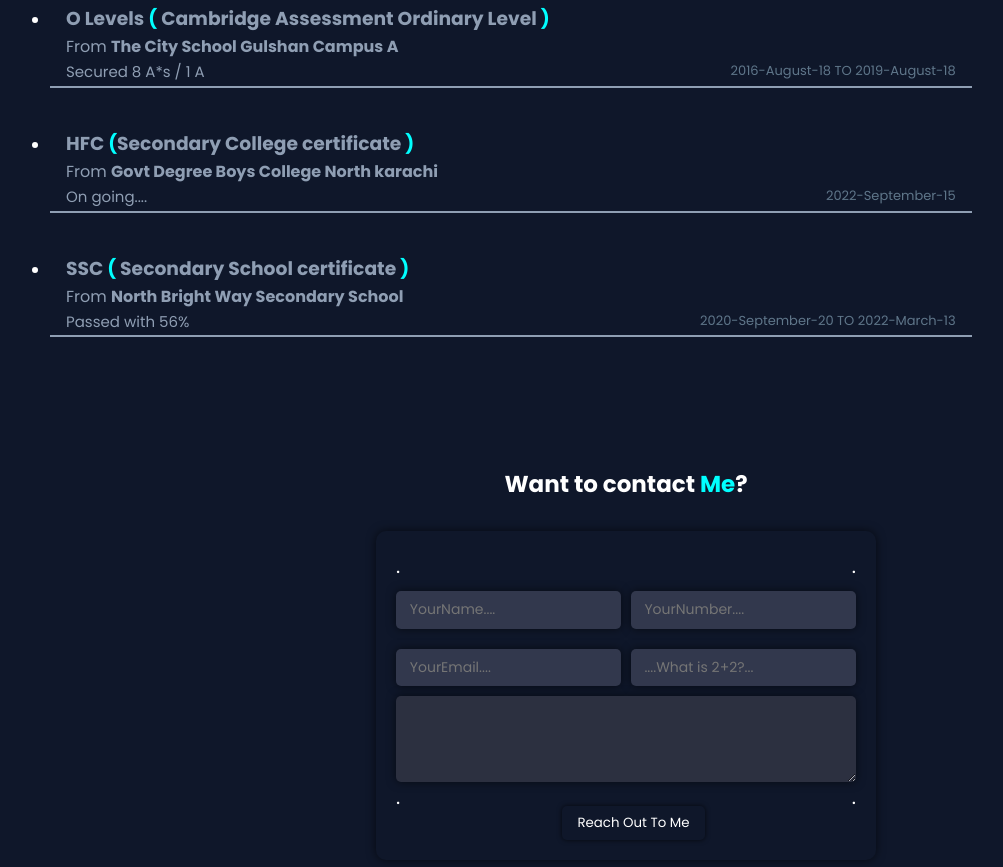
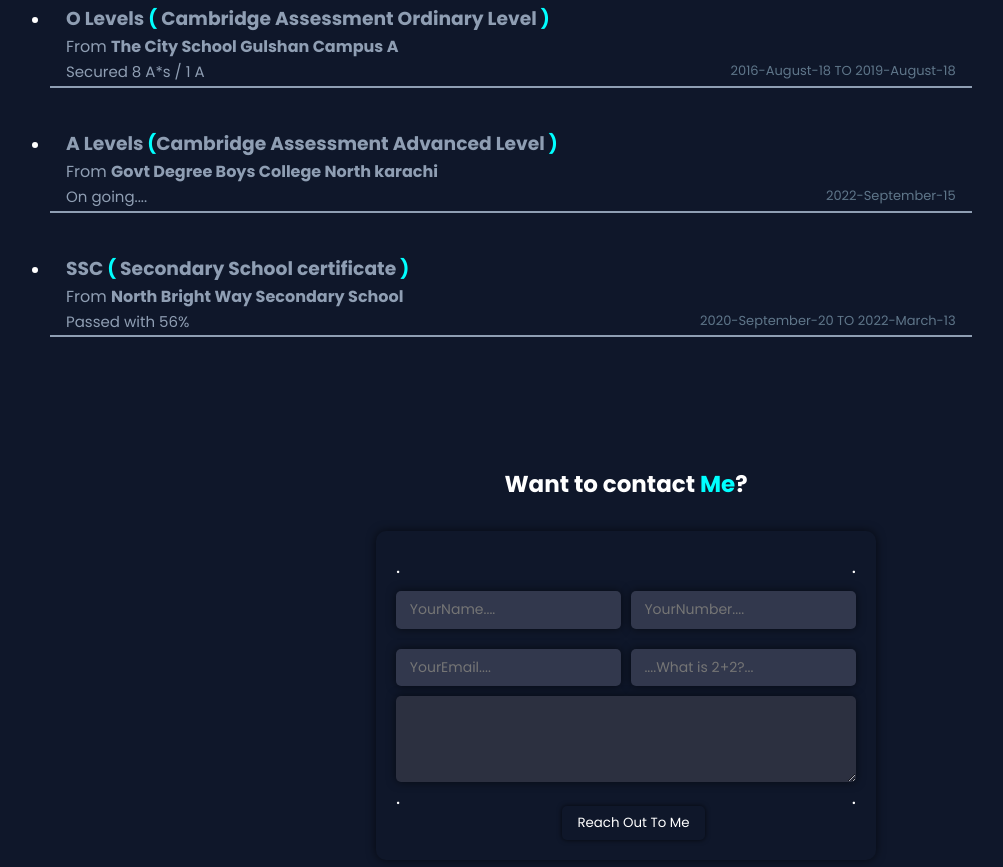
Before and after one commit to DaniyalFaraz2003/DaniyalFaraz2003.github.io, a plain HTML site: page index.html in a window 1280 px wide. Shown: the part 2096-2963 px from the top of the page, without its empty margins (14-1017 px from the left). Drawn offline with nearby package versions, Linux system fonts and the light colour scheme; a script that the page names is missing; a web font is replaced by a local one.

Commit message:
fixing education

```diff
--- a/index.html
+++ b/index.html
@@ -277,8 +277,8 @@
             </li>
             <li>
               <div class="n-p-e education-bg">
-                <h3>HFC
-                  <span class="diff-color">(</span>Secondary College certificate <span class="diff-color">)</span>
+                <h3>A Levels
+                  <span class="diff-color">(</span>Cambridge Assessment Advanced Level <span class="diff-color">)</span>
                 </h3>
                 <p>From <b>Govt Degree Boys College North karachi</b></p>
                 <div class="result-div">
```
